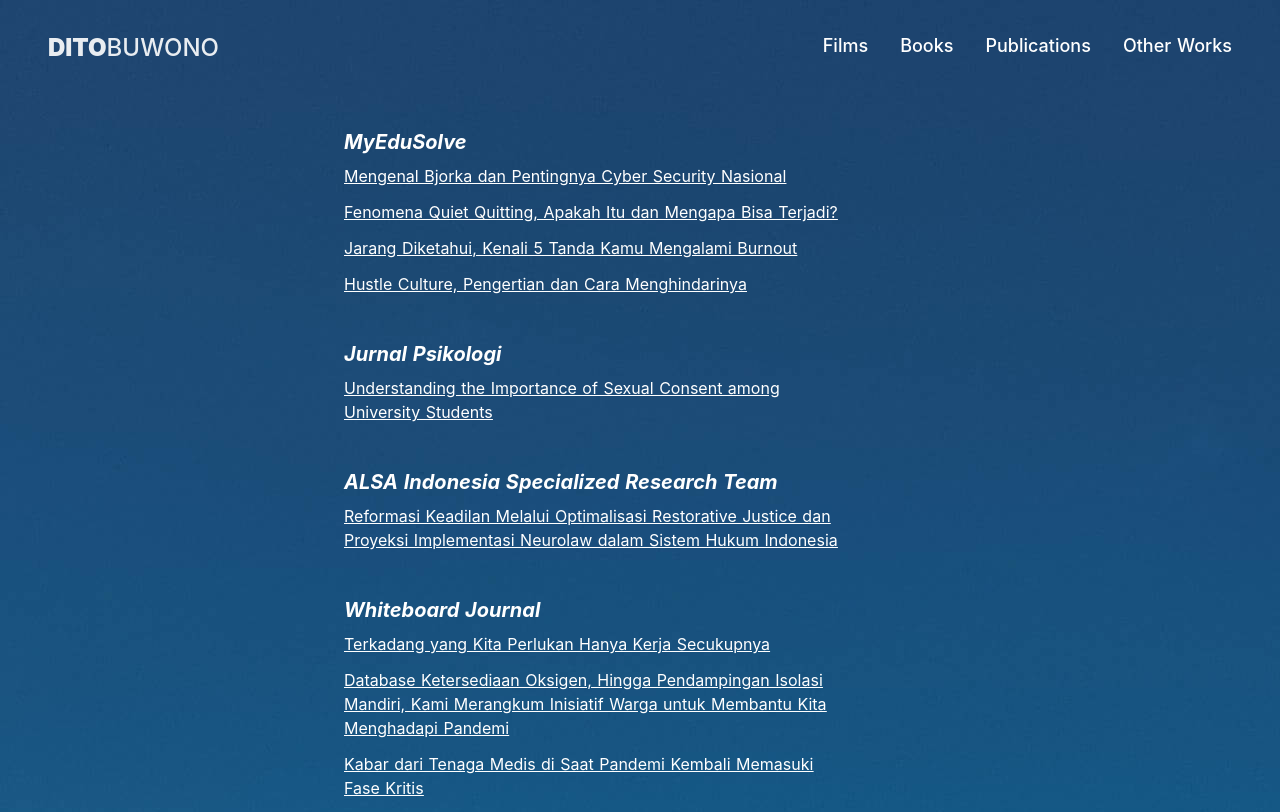
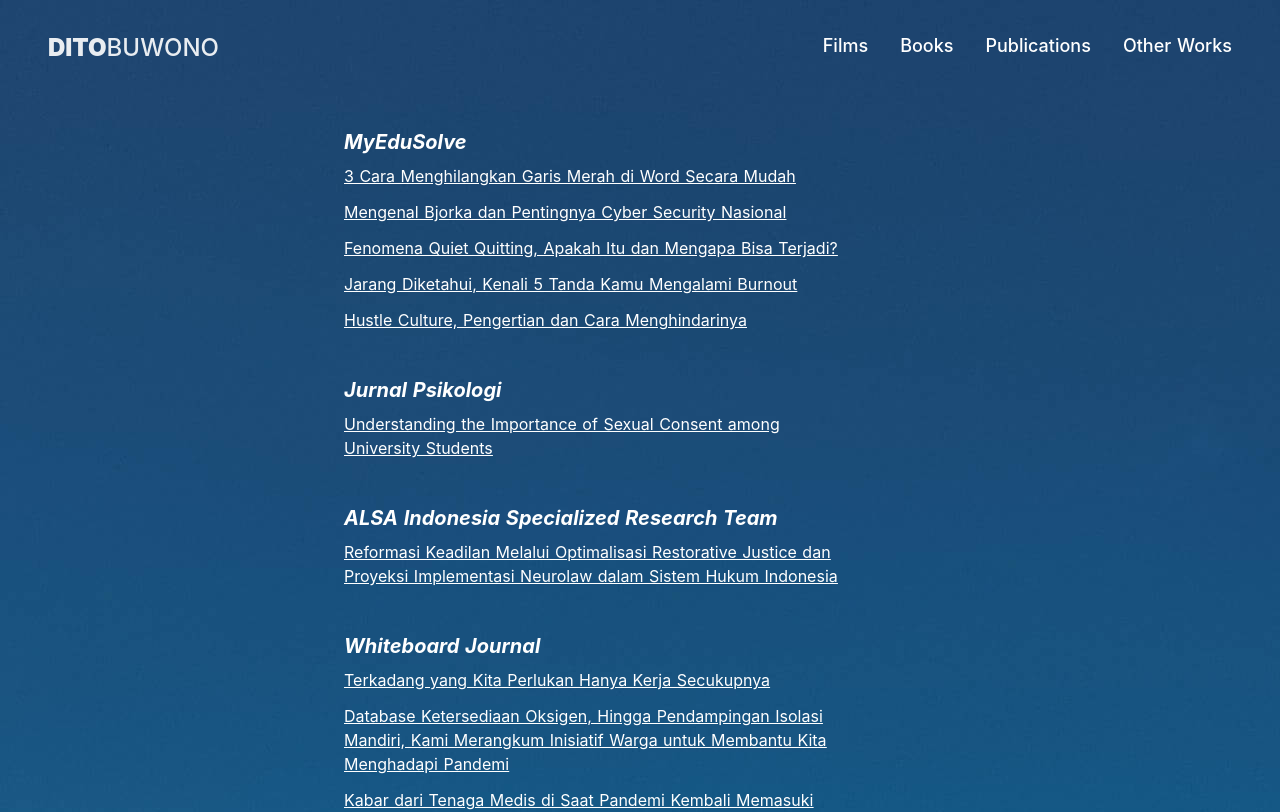
Before and after one commit to andikawilliam/ditobuwono-nuxt, a Nuxt app: page /Publications in a window 1280 px wide. Shown: the top 812 px of the page. Built offline with nearby package versions, Linux system fonts and the light colour scheme.

Commit message:
Add new MyEduSolve article to Publications

```diff
--- a/pages/Publications.vue
+++ b/pages/Publications.vue
@@ -41,6 +41,11 @@
           id: 5,
           name: "MyEduSolve",
           articles: [
+          {
+              title:
+                "3 Cara Menghilangkan Garis Merah di Word Secara Mudah",
+              link: "https://myedusolve.com/blog/3-cara-menghilangkan-garis-merah-di-word-secara-mudah",
+          },
           {
               title:
                 "Mengenal Bjorka dan Pentingnya Cyber Security Nasional",
```
